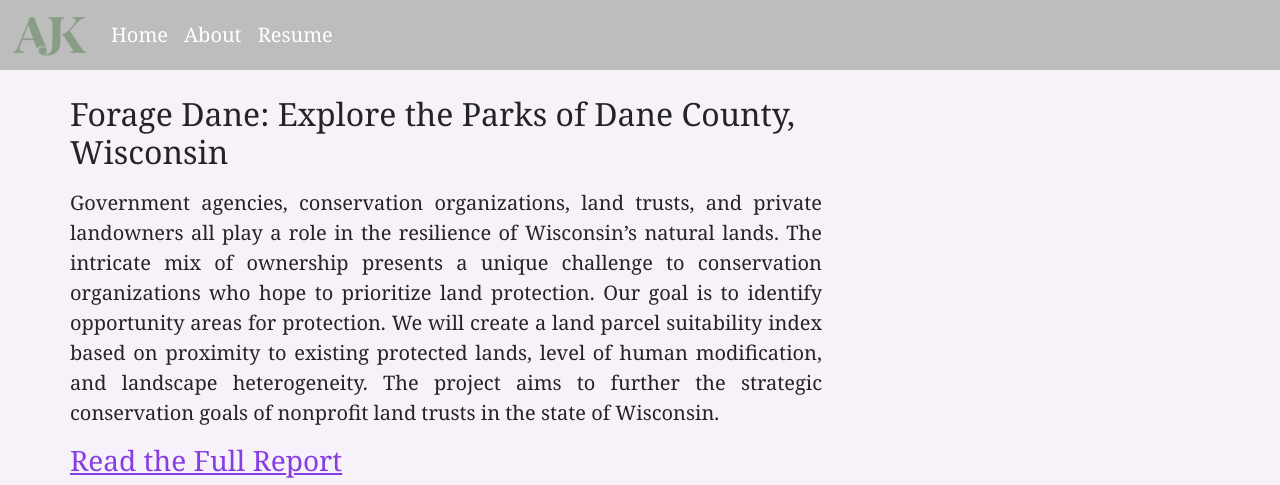
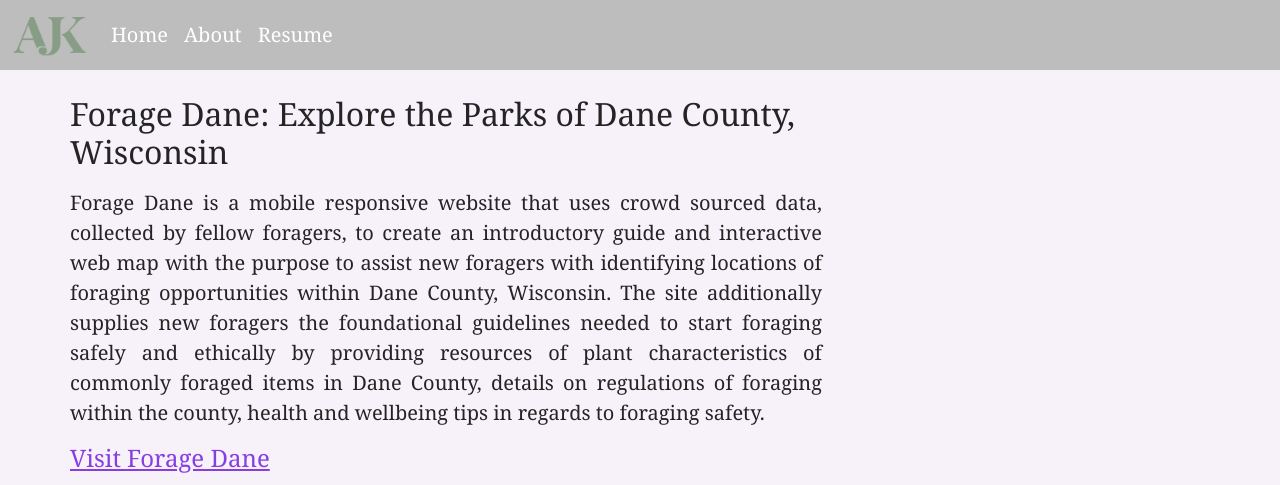
Before and after one commit to ajkuehl/Portfolio, a plain HTML site: page portfolio/ForageDane.html in a window 1280 px wide. Shown: the top 485 px of the page. Drawn offline with Linux system fonts and the light colour scheme.

Commit message:
Forage Dane page update

```diff
--- a/portfolio/ForageDane.html
+++ b/portfolio/ForageDane.html
@@ -52,13 +52,17 @@
                 <p class="portfolio-description">
 
                   <r>
-                  <p>Government agencies, conservation organizations, land trusts, and private landowners all play a role in the resilience of Wisconsin’s natural lands. The intricate mix of ownership presents a unique challenge to conservation organizations who hope to prioritize land protection. Our goal is to identify opportunity areas for protection. We will create a land parcel suitability index based on proximity to existing protected lands, level of human modification, and landscape heterogeneity. The project aims to further the strategic conservation goals of nonprofit land trusts in the state of Wisconsin.</p>
+                  <p>Forage Dane is a mobile responsive website that uses crowd sourced data, collected by fellow foragers, to create an introductory
+                    guide and interactive web map with the purpose to assist new foragers with identifying locations of foraging opportunities within
+                    Dane County, Wisconsin. The site additionally supplies new foragers the foundational guidelines needed to start foraging safely
+                    and ethically by providing resources of plant characteristics of commonly foraged items in Dane County, details on regulations of
+                    foraging within the county, health and wellbeing tips in regards to foraging safety.</p>
                   <r>
-                  <a href="../assets/ConservationLandAcquisition.pdf" target="_blank"><h3>Read the Full Report</h3></a>
+                  <a href="https://experience.arcgis.com/experience/b92bbe6c1e1b4861bc17bb8c4e0027a5/page/Home/" target="_blank"><h4>Visit Forage Dane</h4></a>
                 </p>
                 <div class="col-md-12 portfolio-image">
-                  <a href="https://drive.google.com/file/d/1QlndCR2BFwu9besyQE_GZOZjaIsxwhFN/view?usp=sharing" target="_blank">
-                      <img src="../assets/Conservation_Priority.png" alt="Land Parcel Conservation Priority within Ecoregion"  class="center-block img-responsive"></a>
+                  <a href="https://experience.arcgis.com/experience/b92bbe6c1e1b4861bc17bb8c4e0027a5/page/Home/" target="_blank">
+                      <img src="../assets/ForageDane.jpg" alt="Forage Dane Website Home Screen image"  class="center-block img-responsive"></a>
                 </div>
             </div>
         </div>
```
Also changed, not shown: assets/ForageDane.jpg (added).
